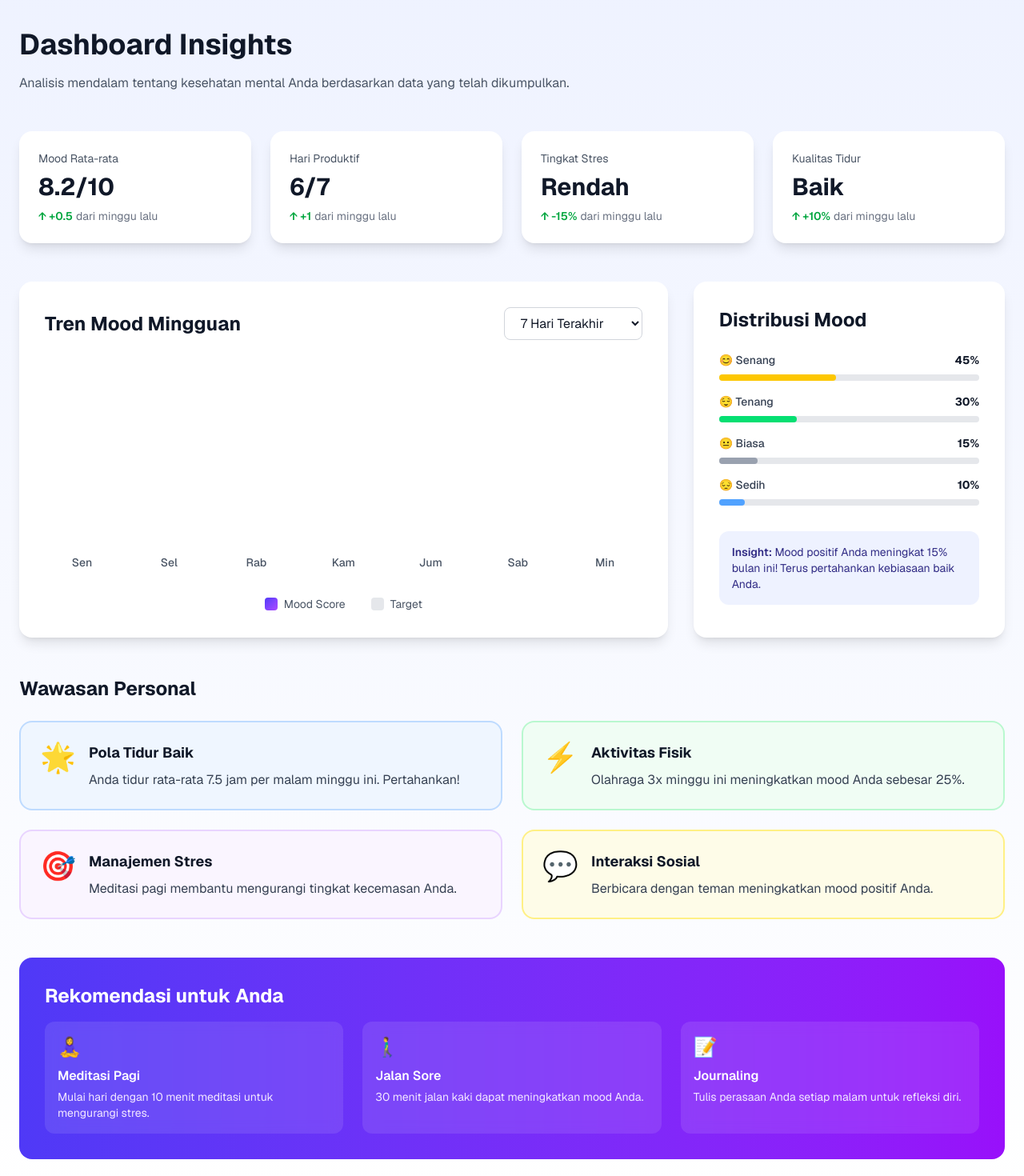
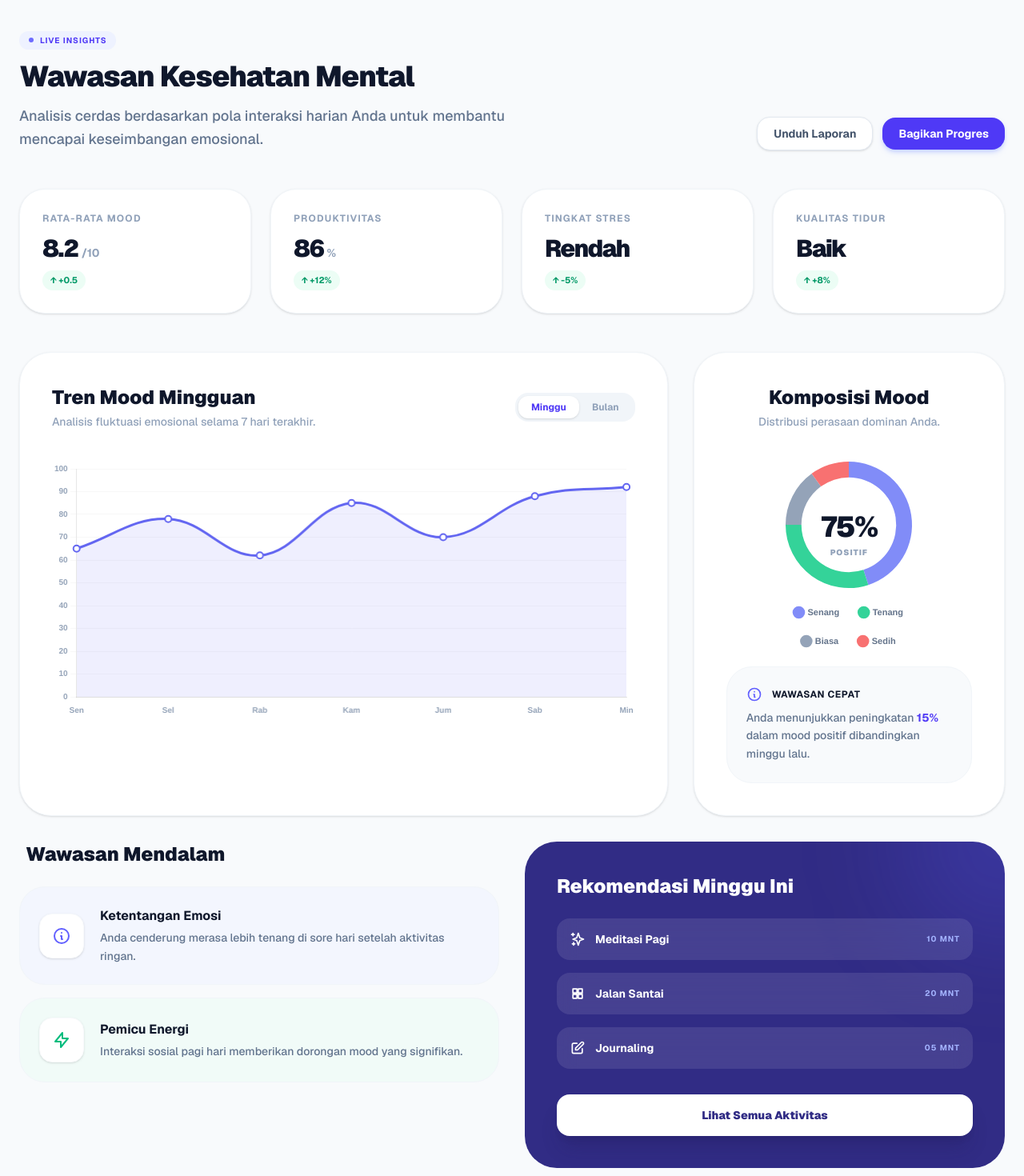
Before and after one commit to Varaaa-arch/TechnoSprint2026_MindMate, a Next.js app in the folder frontend/: page /dashboard in a window 1280 px wide. Shown: the part 80-1550 px from the top of the page at 80% size. Built offline with nearby package versions, Linux system fonts and the light colour scheme.

Commit message:
update fe page dan login

```diff
--- a/frontend/app/dashboard/page.js
+++ b/frontend/app/dashboard/page.js
@@ -1,73 +1,194 @@
 "use client";
 
 import Navbar from "../components/Navbar";
+import {
+  Chart as ChartJS,
+  CategoryScale,
+  LinearScale,
+  PointElement,
+  LineElement,
+  BarElement,
+  ArcElement,
+  Title,
+  Tooltip,
+  Legend,
+  Filler,
+} from "chart.js";
+import { Bar, Doughnut, Line } from "react-chartjs-2";
+
+// Register Chart.js components
+ChartJS.register(
+  CategoryScale,
+  LinearScale,
+  PointElement,
+  LineElement,
+  BarElement,
+  ArcElement,
+  Title,
+  Tooltip,
+  Legend,
+  Filler
+);
 
 export default function DashboardPage() {
   const moodData = [
-    { day: "Sen", value: 70 },
-    { day: "Sel", value: 85 },
-    { day: "Rab", value: 60 },
-    { day: "Kam", value: 90 },
-    { day: "Jum", value: 75 },
-    { day: "Sab", value: 80 },
-    { day: "Min", value: 95 },
+    { day: "Sen", value: 65 },
+    { day: "Sel", value: 78 },
+    { day: "Rab", value: 62 },
+    { day: "Kam", value: 85 },
+    { day: "Jum", value: 70 },
+    { day: "Sab", value: 88 },
+    { day: "Min", value: 92 },
   ];
+
+  const lineChartData = {
+    labels: moodData.map(d => d.day),
+    datasets: [
+      {
+        label: "Mood Score",
+        data: moodData.map(d => d.value),
+        fill: true,
+        borderColor: "rgb(99, 102, 241)",
+        backgroundColor: "rgba(99, 102, 241, 0.1)",
+        tension: 0.4,
+        pointBackgroundColor: "white",
+        pointBorderColor: "rgb(99, 102, 241)",
+        pointBorderWidth: 2,
+        pointRadius: 4,
+        pointHoverRadius: 6,
+      },
+    ],
+  };
+
+  const lineChartOptions = {
+    responsive: true,
+    maintainAspectRatio: false,
+    plugins: {
+      legend: { display: false },
+      tooltip: {
+        mode: 'index',
+        intersect: false,
+        backgroundColor: "#1e1e1e",
+        padding: 12,
+        cornerRadius: 8,
+      },
+    },
+    scales: {
+      y: {
+        beginAtZero: true,
+        max: 100,
+        grid: { color: "rgba(0, 0, 0, 0.03)" },
+        ticks: { font: { size: 10, weight: '600' }, color: '#94a3b8' },
+      },
+      x: {
+        grid: { display: false },
+        ticks: { font: { size: 10, weight: '600' }, color: '#94a3b8' },
+      },
+    },
+  };
+
+  const doughnutData = {
+    labels: ["Senang", "Tenang", "Biasa", "Sedih"],
+    datasets: [
+      {
+        data: [45, 30, 15, 10],
+        backgroundColor: [
+          "#818cf8", // indigo-400
+          "#34d399", // emerald-400
+          "#94a3b8", // slate-400
+          "#f87171", // red-400
+        ],
+        borderWidth: 0,
+        hoverOffset: 15,
+      },
+    ],
+  };
+
+  const doughnutOptions = {
+    cutout: "75%",
+    plugins: {
+      legend: {
+        position: "bottom",
+        labels: {
+          usePointStyle: true,
+          padding: 25,
+          font: { size: 11, weight: '600' },
+          color: '#64748b'
+        },
+      },
+    },
+  };
 
   const insights = [
     {
-      icon: "🌟",
-      title: "Pola Tidur Baik",
-      description: "Anda tidur rata-rata 7.5 jam per malam minggu ini. Pertahankan!",
-      color: "bg-blue-50 border-blue-200"
+      icon: (
+        <svg className="w-6 h-6 text-indigo-500" fill="none" stroke="currentColor" viewBox="0 0 24 24">
+          <path strokeLinecap="round" strokeLinejoin="round" strokeWidth={2} d="M13 16h-1v-4h-1m1-4h.01M21 12a9 9 0 11-18 0 9 9 0 0118 0z" />
+        </svg>
+      ),
+      title: "Ketentangan Emosi",
+      description: "Anda cenderung merasa lebih tenang di sore hari setelah aktivitas ringan.",
+      color: "bg-indigo-50/50 border-indigo-100"
     },
     {
-      icon: "⚡",
-      title: "Aktivitas Fisik",
-      description: "Olahraga 3x minggu ini meningkatkan mood Anda sebesar 25%.",
-      color: "bg-green-50 border-green-200"
-    },
-    {
-      icon: "🎯",
-      title: "Manajemen Stres",
-      description: "Meditasi pagi membantu mengurangi tingkat kecemasan Anda.",
-      color: "bg-purple-50 border-purple-200"
-    },
-    {
-      icon: "💬",
-      title: "Interaksi Sosial",
-      description: "Berbicara dengan teman meningkatkan mood positif Anda.",
-      color: "bg-yellow-50 border-yellow-200"
+      icon: (
+        <svg className="w-6 h-6 text-emerald-500" fill="none" stroke="currentColor" viewBox="0 0 24 24">
+          <path strokeLinecap="round" strokeLinejoin="round" strokeWidth={2} d="M13 10V3L4 14h7v7l9-11h-7z" />
+        </svg>
+      ),
+      title: "Pemicu Energi",
+      description: "Interaksi sosial pagi hari memberikan dorongan mood yang signifikan.",
+      color: "bg-emerald-50/50 border-emerald-100"
     }
   ];
 
   const weeklyStats = [
-    { label: "Mood Rata-rata", value: "8.2/10", change: "+0.5", positive: true },
-    { label: "Hari Produktif", value: "6/7", change: "+1", positive: true },
-    { label: "Tingkat Stres", value: "Rendah", change: "-15%", positive: true },
-    { label: "Kualitas Tidur", value: "Baik", change: "+10%", positive: true },
+    { label: "Rata-rata Mood", value: "8.2", change: "+0.5", positive: true, unit: "/10" },
+    { label: "Produktivitas", value: "86", change: "+12%", positive: true, unit: "%" },
+    { label: "Tingkat Stres", value: "Rendah", change: "-5%", positive: true, unit: "" },
+    { label: "Kualitas Tidur", value: "Baik", change: "+8%", positive: true, unit: "" },
   ];
 
   return (
-    <div className="min-h-screen bg-gradient-to-b from-indigo-50 to-white">
+    <div className="min-h-screen bg-[#f8fafc] text-slate-900 font-sans selection:bg-indigo-100">
       <Navbar />
 
       <div className="container mx-auto px-6 py-12 max-w-7xl">
-        <div className="mb-12">
-          <h1 className="text-4xl font-bold text-gray-900 mb-4">Dashboard Insights</h1>
-          <p className="text-gray-600">
-            Analisis mendalam tentang kesehatan mental Anda berdasarkan data yang telah dikumpulkan.
+        <header className="mb-12 flex flex-col md:flex-row md:items-end justify-between gap-6">
+          <div className="max-w-2xl">
+            <div className="inline-flex items-center gap-2 px-3 py-1 bg-indigo-50 text-indigo-600 rounded-full text-[10px] font-bold uppercase tracking-widest mb-4">
+              <span className="w-1.5 h-1.5 rounded-full bg-indigo-500 animate-pulse"></span>
+              Live Insights
+            </div>
+            <h1 className="text-4xl font-black text-slate-900 mb-4 tracking-tight leading-none">Wawasan Kesehatan Mental</h1>
+            <p className="text-slate-500 text-lg font-medium leading-relaxed">
+              Analisis cerdas berdasarkan pola interaksi harian Anda untuk membantu mencapai keseimbangan emosional.
             </p>
           </div>
+          <div className="flex items-center gap-3">
+            <button className="px-5 py-2.5 bg-white border border-slate-200 rounded-2xl text-sm font-bold text-slate-600 hover:border-indigo-500 hover:text-indigo-600 transition-all shadow-sm">
+              Unduh Laporan
+            </button>
+            <button className="px-5 py-2.5 bg-indigo-600 rounded-2xl text-sm font-bold text-white hover:bg-indigo-700 transition-all shadow-md shadow-indigo-200">
+              Bagikan Progres
+            </button>
+          </div>
+        </header>
 
         {/* Weekly Stats Grid */}
-        <div className="grid md:grid-cols-4 gap-6 mb-12">
+        <div className="grid grid-cols-2 md:grid-cols-4 gap-6 mb-12">
           {weeklyStats.map((stat, index) => (
-            <div key={index} className="bg-white rounded-2xl shadow-lg p-6">
-              <div className="text-sm text-gray-600 mb-2">{stat.label}</div>
-              <div className="text-3xl font-bold text-gray-900 mb-2">{stat.value}</div>
-              <div className={`text-sm font-semibold ${stat.positive ? "text-green-600" : "text-red-600"} flex items-center gap-1`}>
+            <div key={index} className="group bg-white rounded-[32px] p-7 border border-slate-100 hover:border-indigo-100 transition-all duration-300 shadow-sm hover:shadow-xl hover:shadow-indigo-500/5 relative overflow-hidden">
+              <div className="absolute top-0 right-0 w-24 h-24 bg-indigo-50 rounded-full -mr-12 -mt-12 opacity-0 group-hover:opacity-50 transition-opacity duration-500"></div>
+              <div className="relative z-10">
+                <p className="text-xs font-bold text-slate-400 uppercase tracking-widest mb-3">{stat.label}</p>
+                <div className="flex items-baseline gap-1 mb-2">
+                  <span className="text-3xl font-black text-slate-900 tracking-tighter">{stat.value}</span>
+                  <span className="text-sm font-bold text-slate-400">{stat.unit}</span>
+                </div>
+                <div className={`inline-flex items-center gap-1.5 px-2.5 py-1 rounded-full text-[11px] font-bold ${stat.positive ? "bg-emerald-50 text-emerald-600" : "bg-rose-50 text-rose-600"}`}>
                   {stat.positive ? "↑" : "↓"} {stat.change}
-                <span className="text-gray-500 font-normal">dari minggu lalu</span>
+                </div>
               </div>
             </div>
           ))}
@@ -75,137 +196,120 @@ export default function DashboardPage() {
 
         <div className="grid lg:grid-cols-3 gap-8">
           {/* Mood Chart */}
-          <div className="lg:col-span-2 bg-white rounded-2xl shadow-lg p-8">
-            <div className="flex items-center justify-between mb-8">
-              <h2 className="text-2xl font-bold text-gray-900">Tren Mood Mingguan</h2>
-              <select className="px-4 py-2 border border-gray-300 rounded-lg focus:outline-none focus:ring-2 focus:ring-indigo-500">
-                <option>7 Hari Terakhir</option>
-                <option>30 Hari Terakhir</option>
-                <option>3 Bulan Terakhir</option>
-              </select>
+          <div className="lg:col-span-2 bg-white rounded-[40px] p-10 border border-slate-100 shadow-sm">
+            <div className="flex flex-col sm:flex-row items-start sm:items-center justify-between mb-10 gap-4">
+              <div>
+                <h2 className="text-2xl font-black text-slate-900 mb-1">Tren Mood Mingguan</h2>
+                <p className="text-sm font-medium text-slate-400">Analisis fluktuasi emosional selama 7 hari terakhir.</p>
               </div>
-
-            <div className="flex items-end justify-between h-64 gap-4">
-              {moodData.map((data, index) => (
-                <div key={index} className="flex-1 flex flex-col items-center gap-2">
-                  <div className="w-full bg-gray-100 rounded-t-lg relative" style={{ height: "100%" }}>
-                    <div
-                      className="absolute bottom-0 w-full bg-gradient-to-t from-indigo-600 to-purple-500 rounded-t-lg transition-all hover:from-indigo-700 hover:to-purple-600"
-                      style={{ height: `${data.value}%` }}
-                    ></div>
-                  </div>
-                  <span className="text-sm font-medium text-gray-600">{data.day}</span>
-                </div>
-              ))}
-            </div>
-
-            <div className="mt-8 flex items-center justify-center gap-8">
-              <div className="flex items-center gap-2">
-                <div className="w-4 h-4 bg-gradient-to-br from-indigo-600 to-purple-500 rounded"></div>
-                <span className="text-sm text-gray-600">Mood Score</span>
-              </div>
-              <div className="flex items-center gap-2">
-                <div className="w-4 h-4 bg-gray-200 rounded"></div>
-                <span className="text-sm text-gray-600">Target</span>
-              </div>
+              <div className="flex p-1 bg-slate-100 rounded-2xl">
+                <button className="px-4 py-1.5 bg-white text-indigo-600 text-xs font-bold rounded-xl shadow-sm transition-all">Minggu</button>
+                <button className="px-4 py-1.5 text-slate-400 text-xs font-bold rounded-xl hover:text-slate-600 transition-all">Bulan</button>
               </div>
             </div>
 
-          {/* Mood Distribution */}
-          <div className="bg-white rounded-2xl shadow-lg p-8">
-            <h2 className="text-2xl font-bold text-gray-900 mb-6">Distribusi Mood</h2>
+            <div className="h-80 w-full">
+              <Line data={lineChartData} options={lineChartOptions} />
+            </div>
+          </div>          {/* Mood Distribution */}
+          <div className="bg-white rounded-[40px] p-10 border border-slate-100 shadow-sm flex flex-col items-center">
+            <div className="w-full mb-10">
+              <h2 className="text-2xl font-black text-slate-900 mb-1 text-center">Komposisi Mood</h2>
+              <p className="text-sm font-medium text-slate-400 text-center">Distribusi perasaan dominan Anda.</p>
+            </div>
 
-            <div className="space-y-4">
-              <div>
-                <div className="flex items-center justify-between mb-2">
-                  <span className="text-sm font-medium text-gray-700">😊 Senang</span>
-                  <span className="text-sm font-bold text-gray-900">45%</span>
+            <div className="relative flex-1 flex flex-col items-center justify-center w-full">
+              <div className="w-full max-w-[240px] aspect-square">
+                <Doughnut data={doughnutData} options={doughnutOptions} />
               </div>
-                <div className="w-full bg-gray-200 rounded-full h-2">
-                  <div className="bg-yellow-400 h-2 rounded-full" style={{ width: "45%" }}></div>
+              {/* Center text for Doughnut */}
+              <div className="absolute inset-0 flex flex-col items-center justify-center pointer-events-none pb-14">
+                <span className="text-4xl font-black text-slate-900 tracking-tighter">75%</span>
+                <span className="text-[10px] font-black text-slate-400 uppercase tracking-widest mt-1">Positif</span>
               </div>
             </div>
 
-              <div>
-                <div className="flex items-center justify-between mb-2">
-                  <span className="text-sm font-medium text-gray-700">😌 Tenang</span>
-                  <span className="text-sm font-bold text-gray-900">30%</span>
+            <div className="w-full mt-4 p-6 bg-slate-50 border border-slate-100 rounded-[32px]">
+              <div className="flex items-center gap-3 mb-2">
+                <svg className="w-5 h-5 text-indigo-500" fill="none" stroke="currentColor" viewBox="0 0 24 24">
+                  <path strokeLinecap="round" strokeLinejoin="round" strokeWidth={2} d="M13 16h-1v-4h-1m1-4h.01M21 12a9 9 0 11-18 0 9 9 0 0118 0z" />
+                </svg>
+                <span className="text-xs font-bold text-slate-900 uppercase tracking-wider">Wawasan Cepat</span>
               </div>
-                <div className="w-full bg-gray-200 rounded-full h-2">
-                  <div className="bg-green-400 h-2 rounded-full" style={{ width: "30%" }}></div>
-                </div>
-              </div>
-
-              <div>
-                <div className="flex items-center justify-between mb-2">
-                  <span className="text-sm font-medium text-gray-700">😐 Biasa</span>
-                  <span className="text-sm font-bold text-gray-900">15%</span>
-                </div>
-                <div className="w-full bg-gray-200 rounded-full h-2">
-                  <div className="bg-gray-400 h-2 rounded-full" style={{ width: "15%" }}></div>
-                </div>
-              </div>
-
-              <div>
-                <div className="flex items-center justify-between mb-2">
-                  <span className="text-sm font-medium text-gray-700">😔 Sedih</span>
-                  <span className="text-sm font-bold text-gray-900">10%</span>
-                </div>
-                <div className="w-full bg-gray-200 rounded-full h-2">
-                  <div className="bg-blue-400 h-2 rounded-full" style={{ width: "10%" }}></div>
-                </div>
-              </div>
-            </div>
-
-            <div className="mt-8 p-4 bg-indigo-50 rounded-xl">
-              <p className="text-sm text-indigo-900">
-                <span className="font-semibold">Insight:</span> Mood positif Anda meningkat 15% bulan ini!
-                Terus pertahankan kebiasaan baik Anda.
+              <p className="text-sm text-slate-500 font-medium leading-relaxed">
+                Anda menunjukkan peningkatan <span className="text-indigo-600 font-bold">15%</span> dalam mood positif dibandingkan minggu lalu.
               </p>
             </div>
           </div>
         </div>
 
-        {/* Insights Grid */}
-        <div className="mt-12">
-          <h2 className="text-2xl font-bold text-gray-900 mb-6">Wawasan Personal</h2>
-          <div className="grid md:grid-cols-2 gap-6">
+        {/* Insights & Recommendations */}
+        <div className="mt-8 grid lg:grid-cols-2 gap-8">
+          <div className="space-y-6">
+             <h2 className="text-2xl font-black text-slate-900 px-2">Wawasan Mendalam</h2>
+             <div className="grid gap-4">
                 {insights.map((insight, index) => (
-              <div
-                key={index}
-                className={`${insight.color} border-2 rounded-2xl p-6 hover:shadow-lg transition-shadow`}
-              >
-                <div className="flex items-start gap-4">
-                  <div className="text-4xl">{insight.icon}</div>
+                  <div key={index} className={`p-6 rounded-[32px] border border-slate-100 ${insight.color} flex items-center gap-5 hover:scale-[1.02] transition-transform duration-300 cursor-default`}>
+                    <div className="w-14 h-14 bg-white rounded-2xl shadow-sm flex items-center justify-center border border-slate-50">{insight.icon}</div>
                     <div className="flex-1">
-                    <h3 className="text-lg font-bold text-gray-900 mb-2">{insight.title}</h3>
-                    <p className="text-gray-700">{insight.description}</p>
-                  </div>
+                      <h3 className="font-bold text-slate-900 mb-1">{insight.title}</h3>
+                      <p className="text-sm text-slate-500 font-medium leading-relaxed">{insight.description}</p>
                     </div>
                   </div>
                 ))}
              </div>
           </div>
 
-        {/* Recommendations */}
-        <div className="mt-12 bg-gradient-to-r from-indigo-600 to-purple-600 rounded-2xl p-8 text-white">
-          <h2 className="text-2xl font-bold mb-4">Rekomendasi untuk Anda</h2>
-          <div className="grid md:grid-cols-3 gap-6">
-            <div className="bg-white/10 backdrop-blur rounded-xl p-4">
-              <div className="text-2xl mb-2">🧘‍♀️</div>
-              <h3 className="font-semibold mb-1">Meditasi Pagi</h3>
-              <p className="text-sm text-purple-100">Mulai hari dengan 10 menit meditasi untuk mengurangi stres.</p>
+          <div className="bg-indigo-900 rounded-[40px] p-10 text-white relative overflow-hidden flex flex-col justify-between">
+            <div className="absolute top-0 right-0 w-64 h-64 bg-indigo-500/20 rounded-full -mr-32 -mt-32 blur-3xl"></div>
+            <div className="relative z-10">
+              <h2 className="text-2xl font-black mb-6">Rekomendasi Minggu Ini</h2>
+              <div className="space-y-4">
+                {[
+                  {
+                    icon: (
+                      <svg className="w-5 h-5 text-white" fill="none" stroke="currentColor" viewBox="0 0 24 24">
+                        <path strokeLinecap="round" strokeLinejoin="round" strokeWidth={2} d="M5 3v4M3 5h4M6 17v4m-2-2h4m5-16l2.286 6.857L21 12l-5.714 2.143L13 21l-2.286-6.857L5 12l5.714-2.143L13 3z" />
+                      </svg>
+                    ),
+                    title: "Meditasi Pagi",
+                    time: "10 mnt",
+                    color: "bg-white/10"
+                  },
+                  {
+                    icon: (
+                      <svg className="w-5 h-5 text-white" fill="none" stroke="currentColor" viewBox="0 0 24 24">
+                        <path strokeLinecap="round" strokeLinejoin="round" strokeWidth={2} d="M13 5H19V11H13V5ZM13 13H19V19H13V13ZM5 5H11V11H5V5ZM5 13H11V19H5V13Z" />
+                      </svg>
+                    ),
+                    title: "Jalan Santai",
+                    time: "20 mnt",
+                    color: "bg-white/10"
+                  },
+                  {
+                    icon: (
+                      <svg className="w-5 h-5 text-white" fill="none" stroke="currentColor" viewBox="0 0 24 24">
+                        <path strokeLinecap="round" strokeLinejoin="round" strokeWidth={2} d="M11 5H6a2 2 0 00-2 2v11a2 2 0 002 2h11a2 2 0 002-2v-5m-1.414-9.414a2 2 0 112.828 2.828L11.828 15H9v-2.828l8.586-8.586z" />
+                      </svg>
+                    ),
+                    title: "Journaling",
+                    time: "05 mnt",
+                    color: "bg-white/10"
+                  },
+                ].map((item, i) => (
+                  <div key={i} className={`${item.color} backdrop-blur-md rounded-2xl p-4 flex items-center justify-between group cursor-pointer hover:bg-white/20 transition-all`}>
+                    <div className="flex items-center gap-3">
+                      <span className="flex items-center justify-center">{item.icon}</span>
+                      <span className="text-sm font-bold">{item.title}</span>
                     </div>
-            <div className="bg-white/10 backdrop-blur rounded-xl p-4">
-              <div className="text-2xl mb-2">🚶‍♂️</div>
-              <h3 className="font-semibold mb-1">Jalan Sore</h3>
-              <p className="text-sm text-purple-100">30 menit jalan kaki dapat meningkatkan mood Anda.</p>
+                    <span className="text-[10px] font-bold uppercase tracking-widest text-indigo-300 group-hover:text-white transition-colors">{item.time}</span>
                   </div>
-            <div className="bg-white/10 backdrop-blur rounded-xl p-4">
-              <div className="text-2xl mb-2">📝</div>
-              <h3 className="font-semibold mb-1">Journaling</h3>
-              <p className="text-sm text-purple-100">Tulis perasaan Anda setiap malam untuk refleksi diri.</p>
+                ))}
               </div>
+            </div>
+            <button className="relative z-10 mt-8 w-full py-4 bg-white text-indigo-900 rounded-2xl text-sm font-black hover:bg-indigo-50 transition-all shadow-xl shadow-indigo-950/20">
+              Lihat Semua Aktivitas
+            </button>
           </div>
         </div>
       </div>
```
Also changed, not shown: frontend/app/login/page.js (+8 -0 lines). Lines whose indentation alone changed are shown as unchanged.
